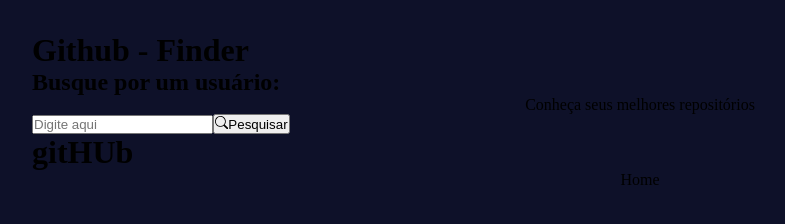
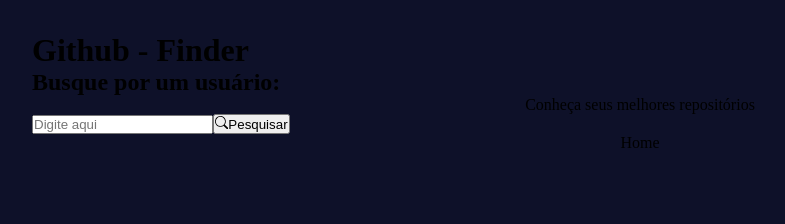
Before and after one commit to Lucas21032002/Git-Finder, a React (Vite) app: page / in a window 1280 px wide. Shown: the top 224 px of the page, without its empty margins (0-785 px from the left). Built offline with nearby package versions, Linux system fonts and the light colour scheme.

Commit message:
Initial commit
Primeiro commit com algumas configurações pré-estabelecidas e com o componente SearchBar parcialmente criado.

```diff
--- a/src/routes/Home.tsx
+++ b/src/routes/Home.tsx
@@ -7,7 +7,6 @@
     return(
         <>
         <SearchBar/>
-        <h1>gitHUb</h1>
         <p>Home</p>
         </>
     )
```
